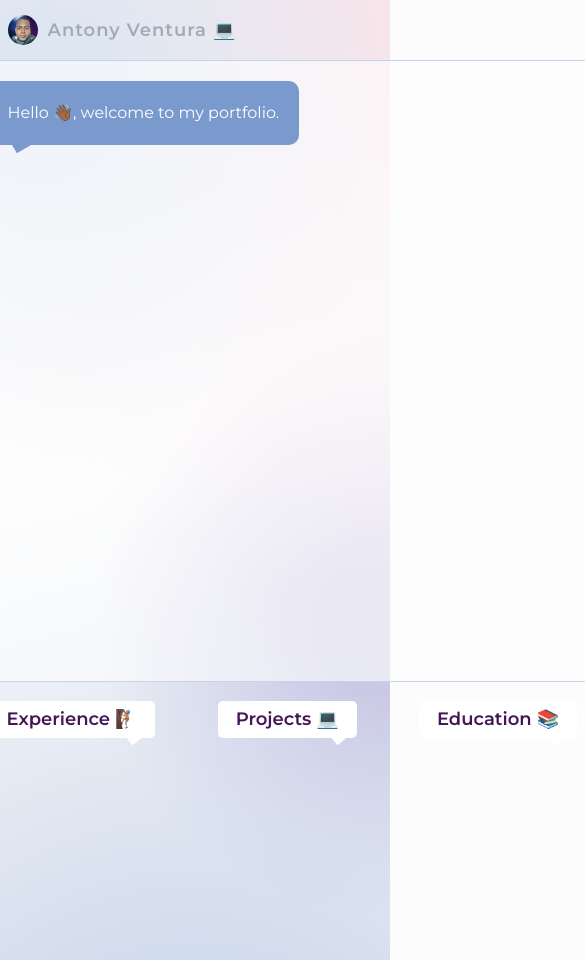
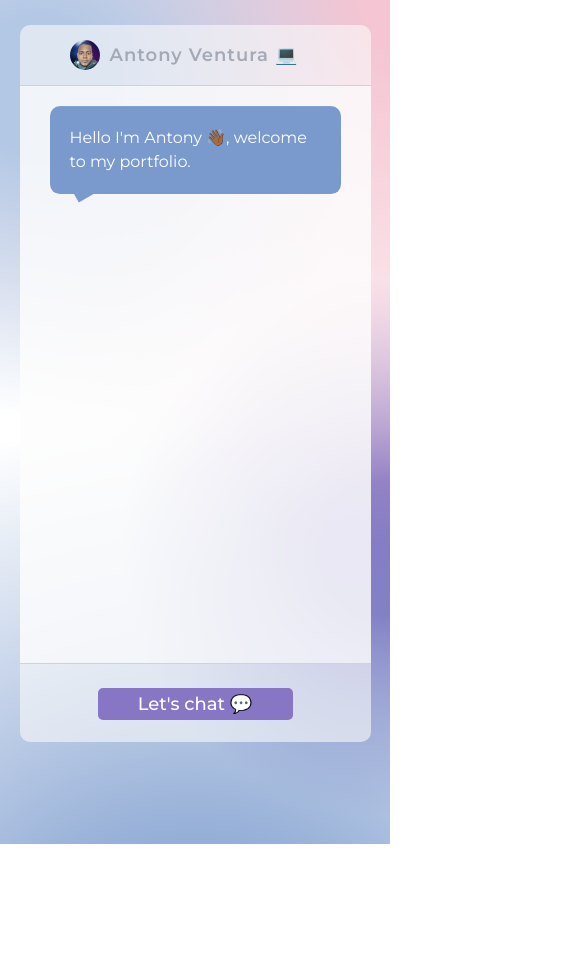
Before and after one commit to aventuradev/portfolio, a React (Vite) app: page / in a window 390 px wide. Shown: the top 960 px of the page, 585 px wide, since content can reach past the window. After the commit the page ends 844 px from the top, so only its background shows below. Built offline with nearby package versions, Linux system fonts and the light colour scheme.

Commit message:
Responsiveness STARTED

```diff
--- a/src/components/chat/Chat.tsx
+++ b/src/components/chat/Chat.tsx
@@ -1,4 +1,4 @@
-import { useEffect, useRef } from 'react';
+import { useEffect, useRef, useState } from 'react';
 import profilePicture from '../../assets/profile-picture.jpeg';
 import { Typing } from './Typing';
 import { useChat } from '../../hooks/useMessages';
@@ -7,6 +7,7 @@ import { Interaction } from '../../types/types';
 export const Chat = () => {
 
   const { conversation, interactions, isTyping, startTyping, sendMessage, answerMessage, clearChat, } = useChat();
+  const [openBottom, setOpenBottom] = useState<boolean>(false);
   const chatRef = useRef() as any;
 
   const handleClearChat = (): void => {
@@ -28,18 +29,22 @@ export const Chat = () => {
   const handleWelcomeMessage = async (time: number = 5000, clear: boolean = false): Promise<void> => {
     if (!clear && conversation.length > 1) return;
     await startTyping(time);
-    const firtMessage: string = clear ? `Okay, from the beginning again.` : `Hello 👋🏾, welcome to my portfolio.`;
+    const firtMessage: string = clear ? `Okay, from the beginning again.` : `Hello I'm Antony 👋🏾, welcome to my portfolio.`;
     sendMessage({ response: firtMessage }, 'aventuradev');
     sendMessage({ response: `Let's chat. Click the input message bubbles  💬  from bellow to know more about me.` }, 'aventuradev', 1000);
   }
-
+  const handleOpenBottom = (): void => {
+    setOpenBottom(!openBottom);
+  }
   useEffect(() => {
     handleWelcomeMessage();
   }, []);
 
   useEffect(() => {
     if (chatRef.current) {
-      chatRef.current.scrollIntoView({ behavior: 'smooth' });
+      setTimeout(() => {
+        chatRef.current.scrollIntoView({ behavior: 'smooth' });
+      }, 500);
     }
   }, [conversation]);
 
@@ -55,7 +60,7 @@ export const Chat = () => {
         </div>
         <button onClick={handleClearChat} className='clear-chat-button'>Clear chat</button>
       </div>
-      <div className='chat-conversation'>
+      <div className={`chat-conversation ${openBottom && 'bottom-open'}`}>
         {
           conversation.map((c, idx) => {
             if (c.message) return (
@@ -66,17 +71,26 @@ export const Chat = () => {
           })
         }
       </div>
-      <div className='bottom'>
+      <div className={`bottom ${openBottom && 'open'}`}>
         {
           interactions.map(interaction => (
             <div
               key={interaction.name}
-              onClick={() => sendAnswerMessage(interaction, 'viewer')}
+              onClick={() => {sendAnswerMessage(interaction, 'viewer'); handleOpenBottom()}}
               className='input-bubble'>
               {interaction.name} {interaction.icon}
             </div>
           ))
         }
+        <div className='bottom-actions'>
+          <div className='bottom-actions-close'>
+            <button onClick={handleOpenBottom}>Let's chat 💬</button>
+          </div>
+          <div className='bottom-actions-open'>
+            <button onClick={()=> { handleClearChat(); handleOpenBottom(); }}>Clear chat 🧹</button>
+            <button onClick={handleOpenBottom}>Close  🔽</button>
+          </div>
+        </div>
       </div>
     </div>
   )
--- a/src/hooks/useMessages.tsx
+++ b/src/hooks/useMessages.tsx
@@ -1,6 +1,7 @@
 import { useState } from "react"
 import { Interaction, chatMessage } from "../types/types";
 import meniiuProjectCover from '../assets/meniiu-project.png'
+import meniiuPortalProjectCover from '../assets/meniiu-portal-banner.png'
 
 
 export const useChat = () => {
@@ -79,12 +80,27 @@ export const useChat = () => {
             name: 'Projects',
             icon: '💻',
             ask: `Antony, can you show me some of your projects as a frontend developer?`,
-            response: [<p>Of course. Explore some of the projects I've passionately worked on here:</p>,
+            response: [
+                <p>Of course. Explore some of the projects I've passionately worked on here:</p>,
                 <div>
                     <img className='project-image' src={meniiuProjectCover} alt="project image" />
                     <p><b>meniiu</b> is a gastronomic business administrative platform 🍔 🍣 🍝 where they can have their own virtual establishment 🤳🏽. This allows them to present their products dynamically, with prices, photos and descriptions.</p> <br />
                     <p>Businesses can also centralize all communication channels, such as Instagram, Facebook, WhatsApp, etc., so that their customers can contact, make suggestions, follow, locate the business, and place orders that go directly to their WhatsApp.</p><br />
                     <small><i>Stack: <b>React, Redux, Firebase, Bootstrap</b> </i></small><br /><br />
+                    <button className='project-button'>Check more info</button>
+                </div>,
+                <div>
+                    <img className='project-image' src={meniiuPortalProjectCover} alt="project image" />
+                    <p>Business has complete control of their meniiu thanks to the business portal that can be accessed via computer 💻 or mobile 📱 to:</p>
+                    <ul>
+                        <li>Customize how the menu looks.</li>
+                        <li>Modify, add, or remove items.</li>
+                        <li>Modify, add, or remove sections and categories.</li>
+                        <li>Schedule management for order taking.</li>
+                        <li>View monthly reports, and more.</li>
+
+                    </ul>
+                    <small><i>Stack: <b>React, Zustand, Firebase, CSS</b> </i></small><br /><br />
                     <button className='project-button'>Check more info</button>
                 </div>
             ]
--- a/src/styles/index.css
+++ b/src/styles/index.css
@@ -59,7 +59,11 @@ a:hover {
 }
 
 
-
+@media screen and (max-width: 83rem) {
+  body{
+    min-width: 35rem;
+  }
+}
 
 
 
--- a/src/styles/styles.css
+++ b/src/styles/styles.css
@@ -6,7 +6,7 @@
 .main .card {
     background: rgb(250, 250, 250, .6);
     border-radius: 1rem;
-    min-width: 38rem;
+    min-width: 35rem;
 }
 
 /* CONTACT INFO */
@@ -70,7 +70,7 @@
     flex-direction: column;
     align-items: center;
     color: var(--gray);
-    transition: var(--tran-03);
+    transition: var(--tran-04);
 }
 
 .social-container .sn-element {
@@ -81,7 +81,7 @@
     height: 3.5rem;
     display: grid;
     place-items: center;
-    transition: var(--tran-03);
+    transition: var(--tran-04);
 }
 
 .social-container p {
@@ -146,17 +146,18 @@
     margin-right: 1rem;
 }
 
-.chat .top .clear-chat-button{
+.chat .top .clear-chat-button {
     border: none;
     background: var(--white);
     color: var(--secondary);
     padding: .5rem 1rem;
     cursor: pointer;
     border-radius: .4rem;
-    transition: var(--tran-03);
+    transition: var(--tran-04);
     opacity: .6;
 }
-.chat .top .clear-chat-button:hover{
+
+.chat .top .clear-chat-button:hover {
     background: var(--secondary);
     color: var(--white);
 }
@@ -172,8 +173,10 @@
     padding: 0 3rem;
     display: flex;
     flex-direction: column;
+    transition: var(--tran-04);
 }
-.chat .chat-conversation .message-bubble{
+
+.chat .chat-conversation .message-bubble {
     background: var(--light-primary);
     color: var(--white);
     padding: 2rem;
@@ -184,9 +187,11 @@
     max-width: 60rem;
     align-self: flex-start;
 }
-.chat .chat-conversation .message-bubble:nth-last-child(1){
+
+.chat .chat-conversation .message-bubble:nth-last-child(1) {
     margin-bottom: 5rem;
 }
+
 .chat .chat-conversation .message-bubble::before {
     content: " ";
     position: absolute;
@@ -196,24 +201,26 @@
     bottom: -.9rem;
     left: 3rem;
     transform: rotate(60deg);
-    transition: var(--tran-03);
+    transition: var(--tran-04);
 }
-.chat .chat-conversation .message-bubble.viewer{
+
+.chat .chat-conversation .message-bubble.viewer {
     background: var(--light-secondary);
     align-self: flex-end;
     color: var(--white);
 }
+
 .chat .chat-conversation .message-bubble.viewer::before {
     background-color: var(--light-secondary);
     right: 3rem;
     left: inherit;
     transform: rotate(120deg);
-    transition: var(--tran-03);
+    transition: var(--tran-04);
 }
 
 .typing-loading {
-   font-size: 1.2rem;
-   font-weight: 400;
+    font-size: 1.2rem;
+    font-weight: 400;
 }
 
 .chat .bottom {
@@ -224,6 +231,7 @@
     font-size: 1.8rem;
     display: flex;
     justify-content: space-around;
+    transition: var(--tran-04);
 }
 
 .chat .bottom .input-bubble {
@@ -236,8 +244,9 @@
     font-weight: 600;
     margin-bottom: .5rem;
     cursor: pointer;
-    transition: var(--tran-03);
+    transition: var(--tran-04);
 }
+
 .chat .bottom .input-bubble::before {
     content: " ";
     position: absolute;
@@ -247,13 +256,14 @@
     top: 65%;
     left: 86%;
     transform: rotate(50deg);
-    transition: var(--tran-03);
+    transition: var(--tran-04);
 }
 
 .chat .bottom .input-bubble:hover {
     background: var(--secondary);
     color: var(--white);
 }
+
 .chat .bottom .input-bubble:hover::before {
     background: var(--secondary);
 }
@@ -264,21 +274,117 @@
     margin-bottom: 1rem;
 }
 
-.chat .message-bubble .project-button{
+.chat .message-bubble .project-button {
     border: none;
     width: 100%;
     height: 4rem;
-    border-radius: .2rem;
+    border-radius: .5rem;
     background: var(--white);
     color: var(--secondary);
     font-weight: 600;
     cursor: pointer;
-    transition: var(--tran-03);
+    transition: var(--tran-04);
 }
-.chat .message-bubble .project-button:hover{
+
+.chat .message-bubble .project-button:hover {
     background: var(--secondary);
     color: var(--white);
 }
+
+.chat .bottom .bottom-actions {
+    display: none;
+}
+
+.chat .bottom .bottom-actions button {
+    font-family: 'Montserrat';
+    width: 19.5rem;
+    margin: .5rem 0;
+    border: none;
+    padding: .5rem 3rem;
+    border-radius: .5rem;
+    background: var(--light-secondary);
+    color: var(--white);
+    font-weight: 500;
+    font-size: 1.8rem;
+    letter-spacing: 0;
+    cursor: pointer;
+    transition: var(--tran-04);
+}
+.chat .bottom .bottom-actions button:hover{
+    background: var(--white);
+    color: var(--secondary);
+}
+/* Mobile Media Queries */
+
+@media screen and (max-width: 83rem) {
+    .main {
+        height: 100vh;
+        display: flex;
+        justify-content: center;
+    }
+
+    .contat-info,
+    .clear-chat-button {
+        display: none;
+    }
+
+    .chat {
+        width: 90%;
+        height: 85vh;
+        margin-top: 2.5rem;
+        position: fixed;
+    }
+
+    .chat .chat-conversation.bottom-open {
+        height: 25rem;
+    }
+
+    .chat .bottom.open {
+        height: 30rem;
+        display: flex;
+        flex-direction: column;
+        padding: 2rem 0;
+    }
+
+    .chat .bottom .input-bubble {
+        display: none;
+    }
+
+    .chat .bottom.open .input-bubble {
+        display: block;
+    }
+
+    .chat .bottom .input-bubble {
+        width: 16rem;
+        text-align: center;
+    }
+    .chat .bottom.open .bottom-actions{
+        margin-bottom: 2rem;
+    }
+    .chat .bottom .bottom-actions,
+    .chat .bottom .bottom-actions .bottom-actions-close {
+        transition: var(--tran-05);
+        display: block;
+    }
+
+    .chat .bottom .bottom-actions .bottom-actions-open,
+    .chat .bottom.open .bottom-actions .bottom-actions-close {
+        display: none;
+    }
+
+    .chat .bottom.open .bottom-actions .bottom-actions-open {
+        display: flex;
+        flex-direction: column;
+    }
+
+
+}
+
+/* @media screen and (width >= 1000rem) {
+    .contat-info {
+        display: none;
+    }
+}  */
 
 
 @keyframes bouncing {
```
Also changed, not shown: src/assets/meniiu-portal-banner.png (added). Lines whose indentation alone changed are shown as unchanged.
